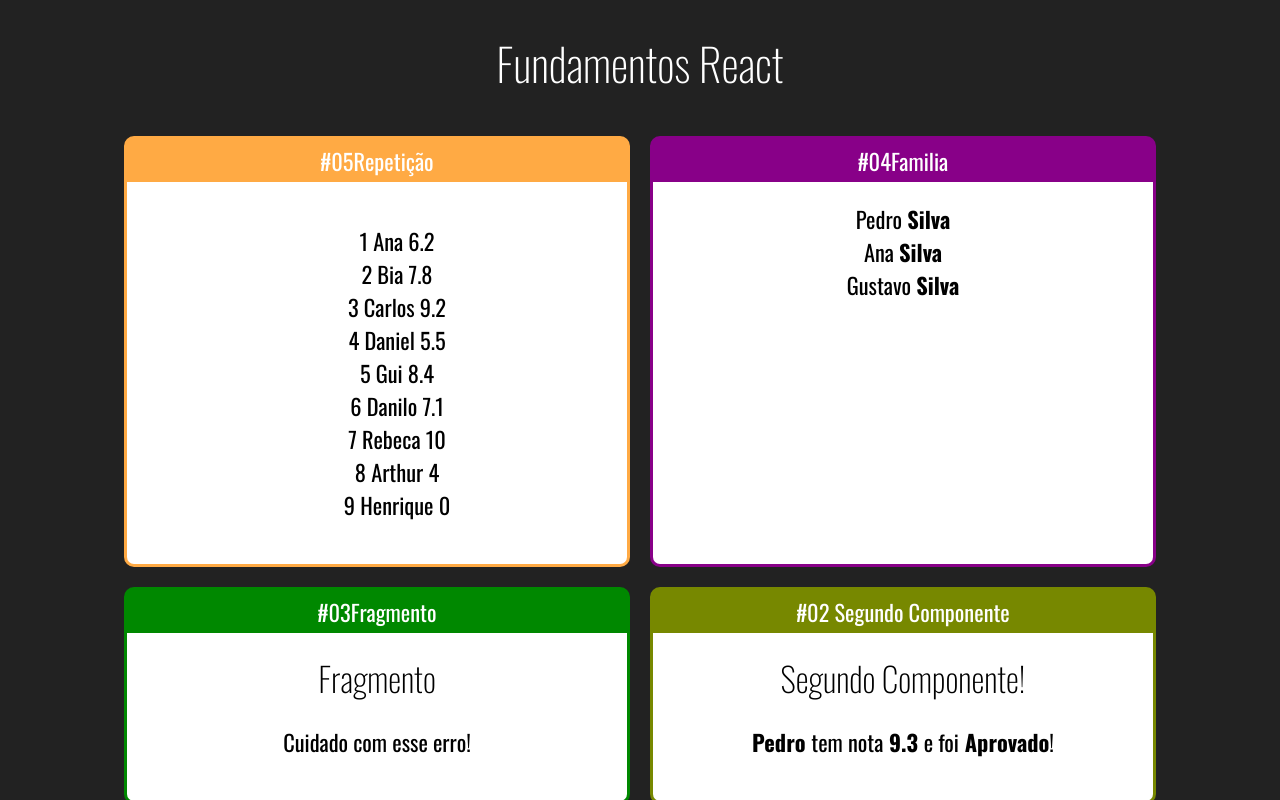
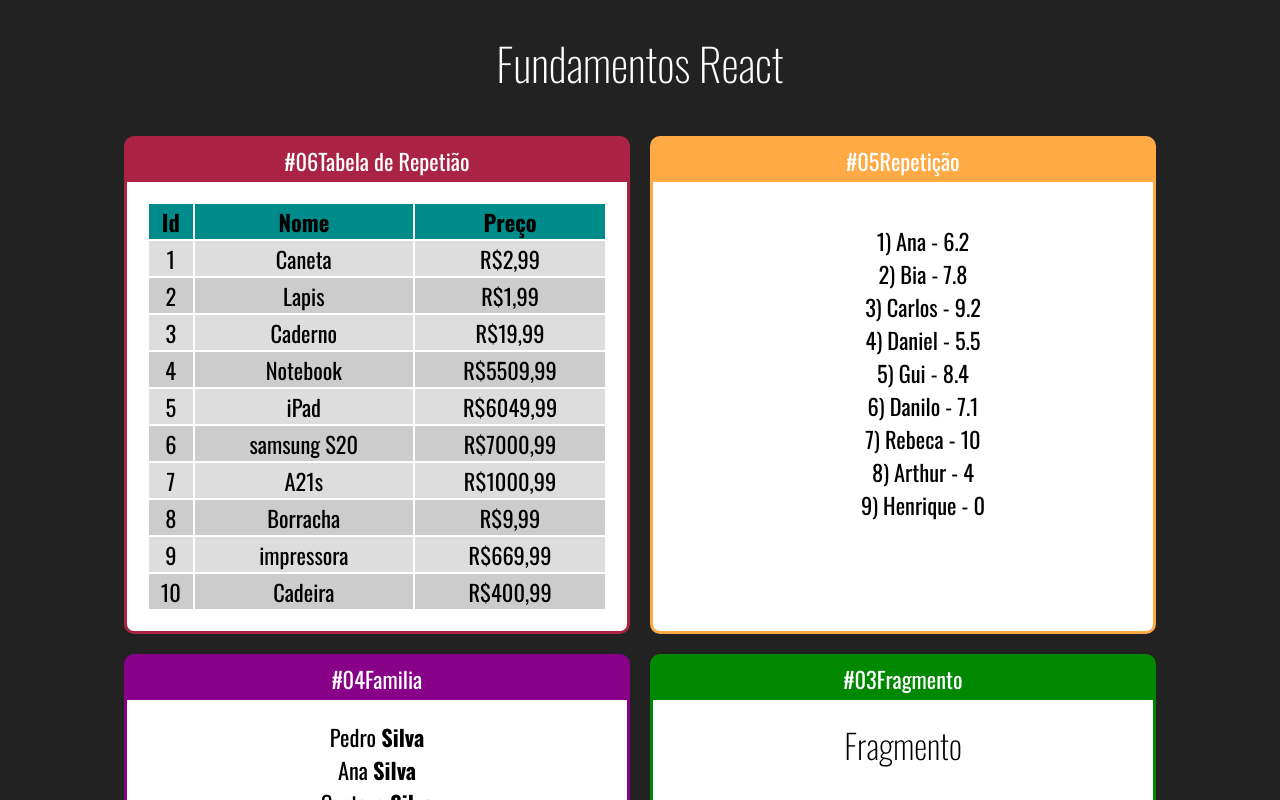
Before and after one commit to Henrique-Franca/Clear-Fundametos-React, a React (Create React App) app: page / in a window 1280 px wide. Shown: the top 800 px of the page. Built offline with nearby package versions, Linux system fonts and the light colour scheme.

Commit message:
Dasafio Repetição-resposta

```diff
--- a/src/App.jsx
+++ b/src/App.jsx
@@ -1,6 +1,7 @@
 import './App.css'
 import React from "react";
 
+import TabelaProdutos from './conponents/repetição/TabelaProdutos';
 import ListaAlunos from './conponents/repetição/ListaAlunos';
 import FamiliaMembro from './conponents/basicos/FamiliaMembro';
 import Familia from './conponents/basicos/Familia';
@@ -18,6 +19,10 @@ export default _ =>
         <h1>Fundamentos React </h1>
 
         <div className="Cards">
+
+            <Cards titulo="#06Tabela de Repetião" color="#a24">
+                <TabelaProdutos/>
+            </Cards>
 
             <Cards titulo="#05Repetição" color="#fa4">
                 <ListaAlunos/>
--- a/src/conponents/repetição/ListaAlunos.jsx
+++ b/src/conponents/repetição/ListaAlunos.jsx
@@ -6,7 +6,7 @@ export default props =>{
     const alunosLI = alunos.map(aluno =>{
 
         return<li key={aluno.id}>
-        {aluno.id} {aluno.nome} {aluno.nota}
+        {aluno.id}) {aluno.nome} - {aluno.nota}
         </li>
 
     })
--- /dev/null
+++ b/src/conponents/repetição/TabelaProdutos.css
@@ -0,0 +1,21 @@
+.TabelaProdutos th{
+
+    background-color: darkcyan;
+
+}
+.TabelaProdutos table{
+
+    width: 100%;
+
+}
+.TabelaProdutos .Par{
+
+    background-color: #ddd;
+
+}
+
+.TabelaProdutos .Impar{
+
+    background-color: #ccc;
+
+}
--- /dev/null
+++ b/src/conponents/repetição/TabelaProdutos.jsx
@@ -0,0 +1,45 @@
+import "./TabelaProdutos.css"
+import React from "react";
+import produtos from "../../data/produtos";
+
+export default props =>{
+
+    function getLinhas(){
+
+        return produtos.map((produto, i) =>{
+
+            return(
+                <tr key = {produto.id} className={i % 2 == 0 ? 'Par' : 'Impar'}>
+                    <td>{produto.id}</td>
+                    <td>{produto.nome}</td>
+                    <td>R${produto.preço.toFixed(2).replace('.',',')}</td>
+                </tr>
+            )
+
+        });
+
+    }
+
+    return(
+        <div className="TabelaProdutos">
+            <table>
+
+                <thead>
+                    <tr>
+                        <th>Id</th>
+                        <th>Nome</th>
+                        <th>Preço</th>
+                    </tr>
+                </thead>
+
+                <tbody>
+
+                        {getLinhas()}
+
+                </tbody>
+
+            </table>
+        </div>
+    );
+
+}
--- /dev/null
+++ b/src/data/produtos.js
@@ -0,0 +1,14 @@
+export default[
+
+    {id:1, nome:'Caneta', preço: 2.99},
+    {id:2, nome:'Lapis', preço: 1.99},
+    {id:3, nome:'Caderno', preço: 19.99},
+    {id:4, nome:'Notebook', preço: 5509.99},
+    {id:5, nome:'iPad', preço: 6049.99},
+    {id:6, nome:'samsung S20', preço: 7000.99},
+    {id:7, nome:'A21s', preço: 1000.99},
+    {id:8, nome:'Borracha', preço: 9.99},
+    {id:9, nome:'impressora', preço: 669.99},
+    {id:10, nome:'Cadeira', preço: 400.99}
+
+]
```
